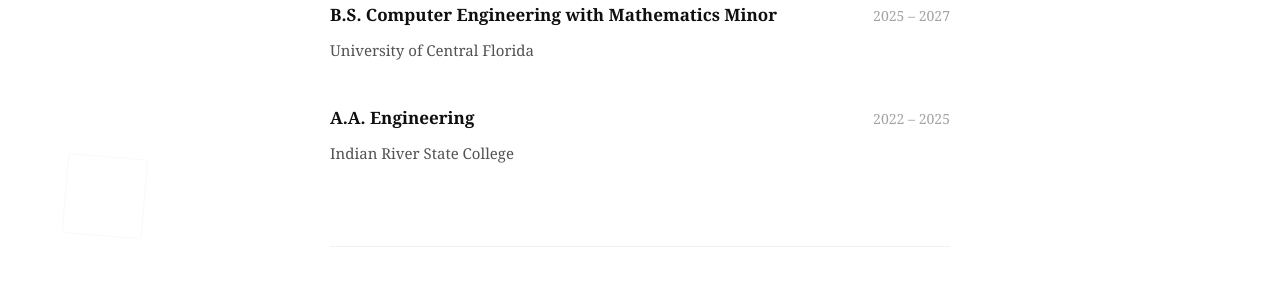
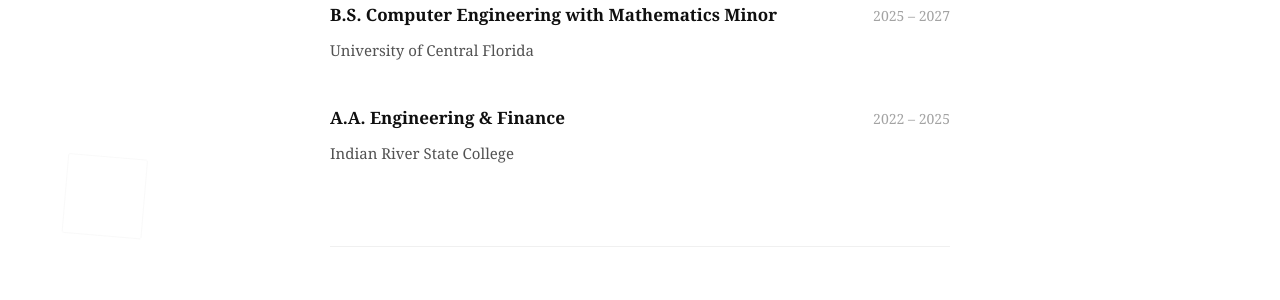
Before and after one commit to brianrojrc/brianrojrc.github.io, a Jekyll site: the page built from index.md, in a window 1280 px wide and 900 px high, scrolled down 1238 px. Shown: the part 473-773 px from the top of the window. Built offline with Jekyll 4.4.1, drawn with Linux system fonts in a browser that asks for light colours.

Commit message:
Update index.md

```diff
--- a/index.md
+++ b/index.md
@@ -78,7 +78,7 @@
 
     <div class="work-item">
         <div class="item-header">
-            <div class="item-title">A.A. Engineering</div>
+            <div class="item-title">A.A. Engineering & Finance</div>
             <div class="item-date">2022 – 2025</div>
         </div>
         <div class="item-subtitle">Indian River State College</div>
```
